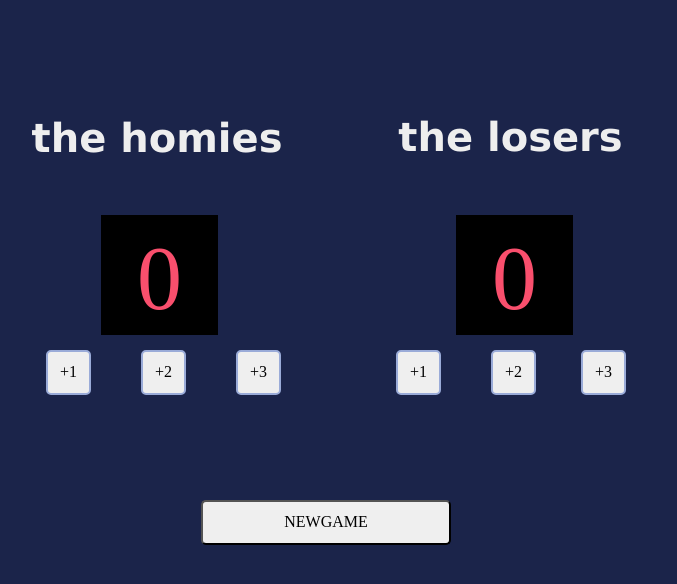
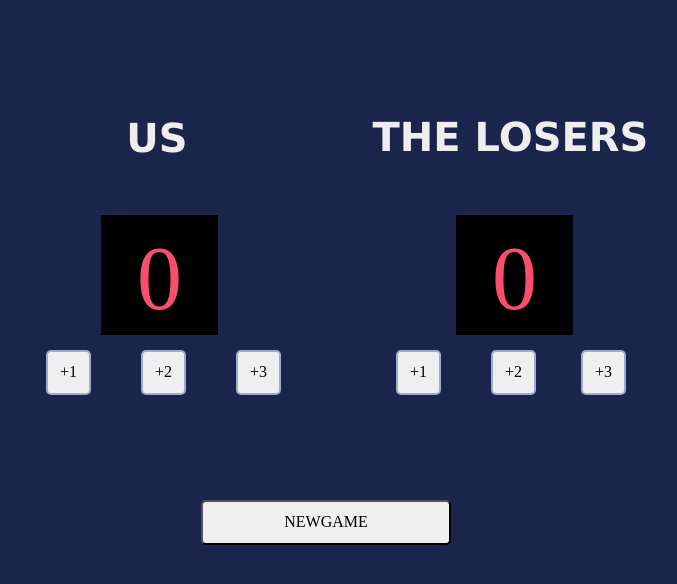
Before and after one commit to mohammedalkhulaif/basketball-numpers, a website built with Vite: page index.html in a window 1280 px wide. Shown: the whole page, without its empty margins (274-951 px from the left). Built offline with nearby package versions, Linux system fonts and the light colour scheme.

Commit message:
updated the names again

```diff
--- a/index.html
+++ b/index.html
@@ -5,7 +5,7 @@
     <body>
         <div class="container">
             <div>
-                <h3>the homies</h3>
+                <h3>US</h3>
                 <P id="homescore">0</P>
                <button id="home-btn1"onclick="home1()">+1</button>
                <button id="home-btn2"onclick="home2()">+2</button>
@@ -13,7 +13,7 @@
 
             </div>
             <div>
-                <h4>the losers</h4>
+                <h4>THE LOSERS</h4>
              <P id="guestscore">0</P>
              <button id="guest-btn1"onclick="guest1()">+1</button>
              <button id="guest-btn2"onclick="guest2()">+2</button>
```
